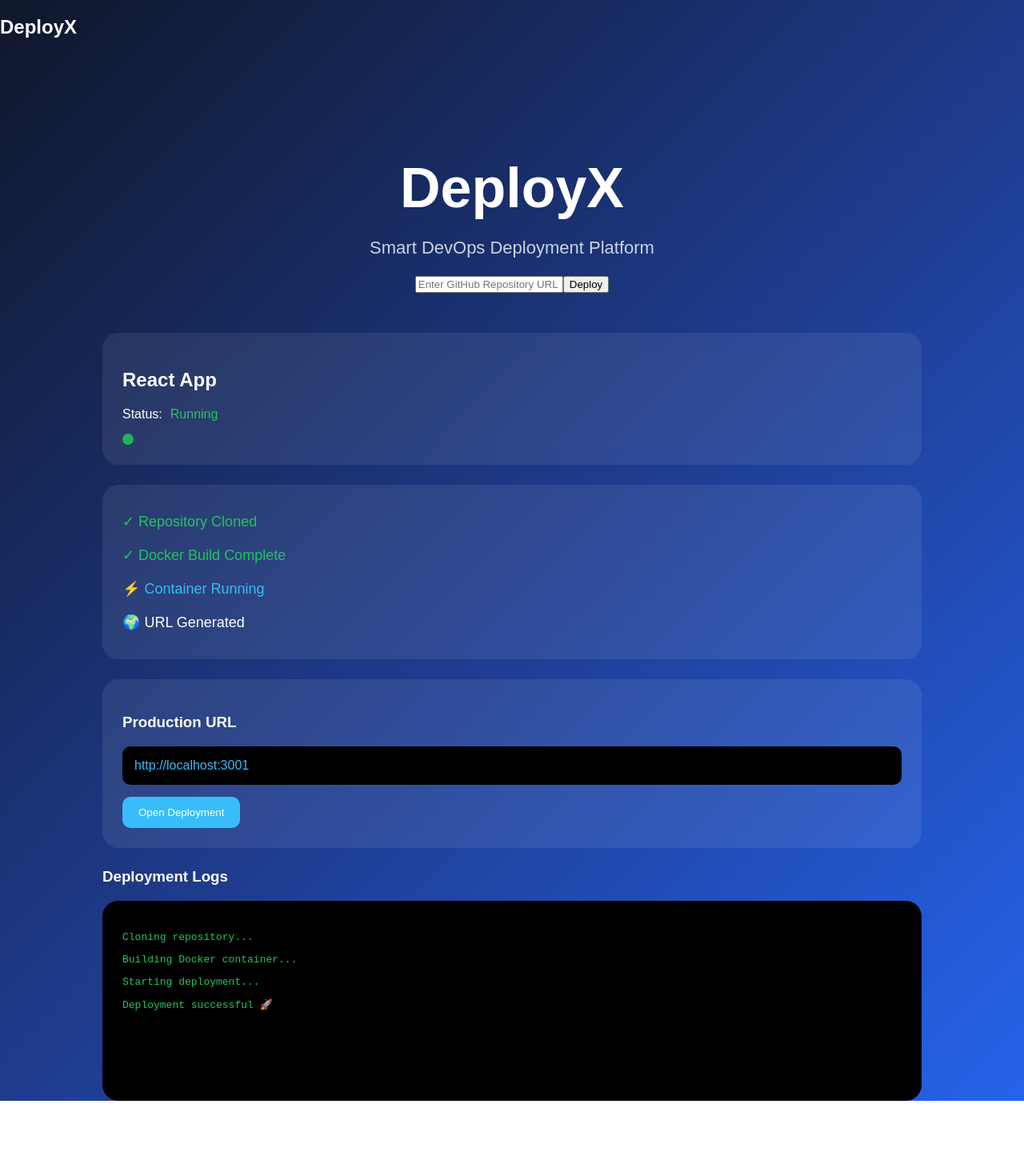
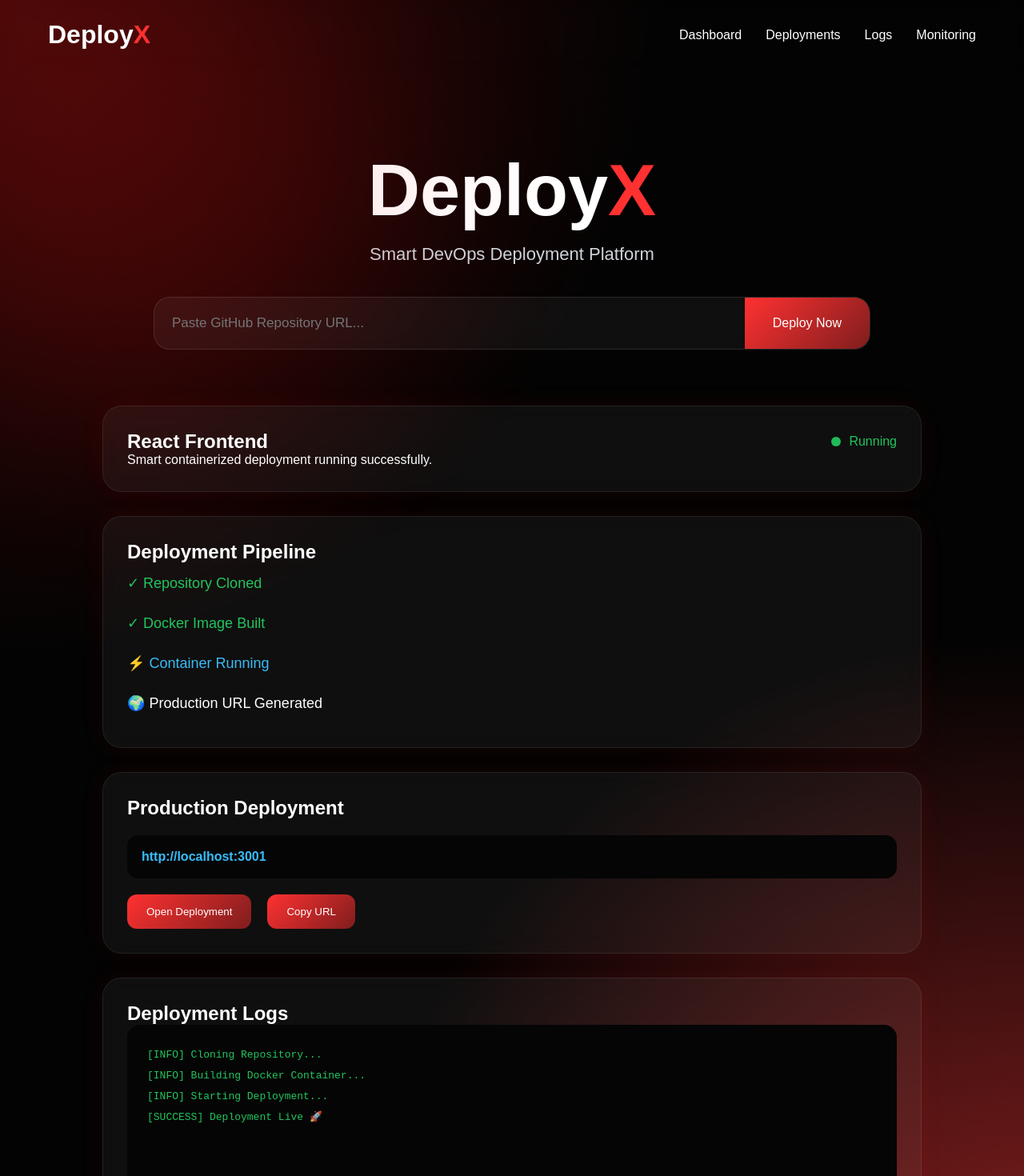
Before and after one commit to Sahil-Reshim/DeployX, a React app in the folder frontend/: page / in a window 1280 px wide. Shown: the top 1470 px of the page at 80% size. Before the commit the page ends 1376 px from the top, so only its background shows below. Built offline with nearby package versions, Linux system fonts and the light colour scheme; the HTML template or start-up script is replaced by a standard one.

Commit message:
Redesigned DeployX dashboard with futuristic SaaS UI

```diff
--- a/frontend/src/components/DeployCard.jsx
+++ b/frontend/src/components/DeployCard.jsx
@@ -1,14 +1,24 @@
 function DeployCard({ status, project }) {
+
   return (
+
     <div className="deploy-card">
-      <h2>{project}</h2>
 
-      <div className="status">
-        Status:
-        <span>{status}</span>
+      <div className="card-top">
+
+        <h2>{project}</h2>
+
+        <div className="live-status">
+          <div className="live-dot"></div>
+          {status}
+        </div>
+
       </div>
 
-      <div className="live-dot"></div>
+      <p>
+        Smart containerized deployment running successfully.
+      </p>
+
     </div>
   );
 }
--- a/frontend/src/components/DeploymentSteps.jsx
+++ b/frontend/src/components/DeploymentSteps.jsx
@@ -1,10 +1,27 @@
 function DeploymentSteps() {
+
   return (
+
     <div className="steps-container">
-      <div className="step completed">✓ Repository Cloned</div>
-      <div className="step completed">✓ Docker Build Complete</div>
-      <div className="step active">⚡ Container Running</div>
-      <div className="step">🌍 URL Generated</div>
+
+      <h2>Deployment Pipeline</h2>
+
+      <div className="step completed">
+        ✓ Repository Cloned
+      </div>
+
+      <div className="step completed">
+        ✓ Docker Image Built
+      </div>
+
+      <div className="step active">
+        ⚡ Container Running
+      </div>
+
+      <div className="step">
+        🌍 Production URL Generated
+      </div>
+
     </div>
   );
 }
--- a/frontend/src/components/Loader.jsx
+++ b/frontend/src/components/Loader.jsx
@@ -0,0 +1,10 @@
+function Loader() {
+  return (
+    <div className="loader-container">
+      <div className="loader"></div>
+      <p>Deploying Project...</p>
+    </div>
+  );
+}
+
+export default Loader;
--- a/frontend/src/components/LogsViewer.jsx
+++ b/frontend/src/components/LogsViewer.jsx
@@ -1,14 +1,23 @@
 function LogsViewer() {
+
   return (
+
     <div className="logs-container">
-      <h3>Deployment Logs</h3>
+
+      <h2>Deployment Logs</h2>
 
       <div className="logs-box">
-        <p>Cloning repository...</p>
-        <p>Building Docker container...</p>
-        <p>Starting deployment...</p>
-        <p>Deployment successful 🚀</p>
+
+        <p>[INFO] Cloning Repository...</p>
+
+        <p>[INFO] Building Docker Container...</p>
+
+        <p>[INFO] Starting Deployment...</p>
+
+        <p>[SUCCESS] Deployment Live 🚀</p>
+
       </div>
+
     </div>
   );
 }
--- a/frontend/src/components/Navbar.jsx
+++ b/frontend/src/components/Navbar.jsx
@@ -1,7 +1,18 @@
 function Navbar() {
   return (
     <nav className="navbar">
-      <h2>DeployX</h2>
+
+      <div className="logo">
+        Deploy<span>X</span>
+      </div>
+
+      <ul className="nav-links">
+        <li>Dashboard</li>
+        <li>Deployments</li>
+        <li>Logs</li>
+        <li>Monitoring</li>
+      </ul>
+
     </nav>
   );
 }
--- a/frontend/src/components/ProductionLink.jsx
+++ b/frontend/src/components/ProductionLink.jsx
@@ -1,13 +1,27 @@
 function ProductionLink() {
+
   return (
+
     <div className="production-link">
-      <h3>Production URL</h3>
+
+      <h2>Production Deployment</h2>
 
       <div className="url-box">
         http://localhost:3001
       </div>
 
-      <button>Open Deployment</button>
+      <div className="button-group">
+
+        <button>
+          Open Deployment
+        </button>
+
+        <button>
+          Copy URL
+        </button>
+
+      </div>
+
     </div>
   );
 }
--- a/frontend/src/components/RepoForm.jsx
+++ b/frontend/src/components/RepoForm.jsx
@@ -1,5 +1,6 @@
 import { useState } from "react";
 import API from "../services/api";
+import Loader from "./Loader";
 
 function RepoForm() {
 
@@ -10,32 +11,29 @@ function RepoForm() {
   const handleDeploy = async () => {
 
     if (!repoUrl) {
-      setMessage("Please enter a GitHub repository URL");
+      setMessage("Enter GitHub Repository URL");
       return;
     }
 
     try {
 
       setLoading(true);
-      setMessage("Starting deployment...");
+      setMessage("");
 
       const response = await API.post("/deploy", {
         repo_url: repoUrl,
       });
 
-      console.log(response.data);
-
       setMessage(
-        response.data.message || "Deployment started successfully"
+        response.data.message ||
+        "Deployment Started Successfully 🚀"
       );
 
     } catch (error) {
 
-      console.error(error);
-
       setMessage(
         error.response?.data?.error ||
-        "Deployment failed"
+        "Deployment Failed"
       );
 
     } finally {
@@ -49,18 +47,25 @@ function RepoForm() {
 
     <div className="repo-form">
 
-      <input
-        type="text"
-        placeholder="Enter GitHub Repository URL"
-        value={repoUrl}
-        onChange={(e) => setRepoUrl(e.target.value)}
-      />
+      <div className="input-container">
 
-      <button onClick={handleDeploy} disabled={loading}>
+        <input
+          type="text"
+          placeholder="Paste GitHub Repository URL..."
+          value={repoUrl}
+          onChange={(e) => setRepoUrl(e.target.value)}
+        />
 
-        {loading ? "Deploying..." : "Deploy"}
+        <button
+          onClick={handleDeploy}
+          disabled={loading}
+        >
+          {loading ? "Deploying..." : "Deploy Now"}
+        </button>
 
-      </button>
+      </div>
+
+      {loading && <Loader />}
 
       {message && (
         <p className="deploy-message">
--- a/frontend/src/pages/Dashboard.jsx
+++ b/frontend/src/pages/Dashboard.jsx
@@ -8,14 +8,20 @@ import LogsViewer from "../components/LogsViewer";
 import "../styles/dashboard.css";
 
 function Dashboard() {
+
   return (
+
     <div className="dashboard">
+
+      <div className="background-glow"></div>
 
       <Navbar />
 
-      <div className="hero-section">
+      <section className="hero-section">
 
-        <h1>DeployX</h1>
+        <h1>
+          Deploy<span>X</span>
+        </h1>
 
         <p>
           Smart DevOps Deployment Platform
@@ -23,12 +29,12 @@ function Dashboard() {
 
         <RepoForm />
 
-      </div>
+      </section>
 
-      <div className="deployment-ui">
+      <section className="deployment-ui">
 
         <DeployCard
-          project="React App"
+          project="React Frontend"
           status="Running"
         />
 
@@ -38,7 +44,7 @@ function Dashboard() {
 
         <LogsViewer />
 
-      </div>
+      </section>
 
     </div>
   );
--- a/frontend/src/styles/dashboard.css
+++ b/frontend/src/styles/dashboard.css
@@ -1,117 +1,197 @@
+* {
+  margin: 0;
+  padding: 0;
+  box-sizing: border-box;
+}
+
 body {
-  margin: 0;
+  background:
+    radial-gradient(circle at top left, #450a0a, transparent 40%),
+    radial-gradient(circle at bottom right, #7f1d1d, transparent 40%),
+    #030303;
+
+  color: white;
   font-family: Arial, sans-serif;
-  background: linear-gradient(
-    135deg,
-    #0f172a,
-    #1e3a8a,
-    #2563eb
-  );
-  min-height: 100vh;
-  color: white;
+  overflow-x: hidden;
 }
 
 .dashboard {
   min-height: 100vh;
+  position: relative;
+}
+
+.background-glow {
+  position: fixed;
+  width: 600px;
+  height: 600px;
+  background: rgba(255, 0, 0, 0.12);
+  border-radius: 50%;
+  filter: blur(120px);
+  top: -100px;
+  left: -100px;
+  animation: floatGlow 8s ease-in-out infinite;
+}
+
+@keyframes floatGlow {
+
+  0% {
+    transform: translateY(0px);
+  }
+
+  50% {
+    transform: translateY(40px);
+  }
+
+  100% {
+    transform: translateY(0px);
+  }
+}
+
+.navbar {
+  width: 100%;
+  padding: 25px 60px;
+  display: flex;
+  justify-content: space-between;
+  align-items: center;
+  backdrop-filter: blur(10px);
+}
+
+.logo {
+  font-size: 32px;
+  font-weight: bold;
+}
+
+.logo span {
+  color: #ff3131;
+}
+
+.nav-links {
+  display: flex;
+  gap: 30px;
+  list-style: none;
+}
+
+.nav-links li {
+  cursor: pointer;
+  transition: 0.3s;
+}
+
+.nav-links li:hover {
+  color: #ff3131;
 }
 
 .hero-section {
   text-align: center;
-  padding-top: 80px;
+  padding-top: 100px;
 }
 
 .hero-section h1 {
-  font-size: 70px;
-  margin-bottom: 10px;
+  font-size: 90px;
+  font-weight: bold;
+}
+
+.hero-section h1 span {
+  color: #ff3131;
 }
 
 .hero-section p {
+  margin-top: 15px;
+  color: #d1d5db;
   font-size: 22px;
-  color: #cbd5e1;
+}
+
+.repo-form {
+  margin-top: 40px;
+}
+
+.input-container {
+  width: 70%;
+  margin: auto;
+  display: flex;
+  background: rgba(255,255,255,0.05);
+  border: 1px solid rgba(255,255,255,0.1);
+  border-radius: 20px;
+  overflow: hidden;
+  backdrop-filter: blur(10px);
+}
+
+.input-container input {
+  flex: 1;
+  padding: 22px;
+  border: none;
+  outline: none;
+  background: transparent;
+  color: white;
+  font-size: 17px;
+}
+
+.input-container button {
+  padding: 22px 35px;
+  border: none;
+  background: linear-gradient(
+    135deg,
+    #ff3131,
+    #7f1d1d
+  );
+
+  color: white;
+  font-size: 16px;
+  cursor: pointer;
+  transition: 0.3s;
+}
+
+.input-container button:hover {
+  opacity: 0.85;
+}
+
+.deploy-message {
+  margin-top: 20px;
+  color: #22c55e;
 }
 
 .deployment-ui {
   width: 80%;
   margin: auto;
-  margin-top: 50px;
+  margin-top: 70px;
+  padding-bottom: 60px;
 }
 
-.deploy-card {
-  background: rgba(255,255,255,0.08);
-  border-radius: 20px;
-  padding: 25px;
-  margin-bottom: 25px;
-  backdrop-filter: blur(10px);
+.deploy-card,
+.steps-container,
+.production-link,
+.logs-container {
+  background: rgba(255,255,255,0.05);
+  border: 1px solid rgba(255,255,255,0.08);
+  border-radius: 24px;
+  padding: 30px;
+  margin-bottom: 30px;
+  backdrop-filter: blur(15px);
+  box-shadow: 0 0 30px rgba(255,0,0,0.08);
 }
 
-.status span {
+.card-top {
+  display: flex;
+  justify-content: space-between;
+  align-items: center;
+}
+
+.live-status {
+  display: flex;
+  align-items: center;
+  gap: 10px;
   color: #22c55e;
-  margin-left: 10px;
 }
 
 .live-dot {
-  width: 14px;
-  height: 14px;
+  width: 12px;
+  height: 12px;
   background: #22c55e;
   border-radius: 50%;
-  margin-top: 15px;
   animation: pulse 1.5s infinite;
 }
 
-.steps-container {
-  background: rgba(255,255,255,0.08);
-  padding: 25px;
-  border-radius: 20px;
-  margin-bottom: 25px;
-}
+@keyframes pulse {
 
-.step {
-  padding: 10px 0;
-  font-size: 18px;
-}
-
-.completed {
-  color: #22c55e;
-}
-
-.active {
-  color: #38bdf8;
-}
-
-.production-link {
-  background: rgba(255,255,255,0.08);
-  padding: 25px;
-  border-radius: 20px;
-  margin-bottom: 25px;
-}
-
-.url-box {
-  background: black;
-  padding: 15px;
-  border-radius: 10px;
-  margin: 15px 0;
-  color: #38bdf8;
-}
-
-.production-link button {
-  background: #38bdf8;
-  border: none;
-  padding: 12px 20px;
-  border-radius: 10px;
-  color: white;
-  cursor: pointer;
-}
-
-.logs-box {
-  background: black;
-  border-radius: 20px;
-  padding: 25px;
-  font-family: monospace;
-  color: #22c55e;
-  min-height: 200px;
-}
-
-@keyframes pulse {
   0% {
     opacity: 1;
   }
@@ -124,3 +204,119 @@ body {
     opacity: 1;
   }
 }
+
+.step {
+  padding: 14px 0;
+  font-size: 18px;
+}
+
+.completed {
+  color: #22c55e;
+}
+
+.active {
+  color: #38bdf8;
+}
+
+.url-box {
+  background: #050505;
+  padding: 18px;
+  border-radius: 14px;
+  margin: 20px 0;
+  color: #38bdf8;
+  font-weight: bold;
+}
+
+.button-group {
+  display: flex;
+  gap: 20px;
+}
+
+.button-group button {
+  border: none;
+  padding: 14px 24px;
+  border-radius: 12px;
+  background: linear-gradient(
+    135deg,
+    #ff3131,
+    #7f1d1d
+  );
+
+  color: white;
+  cursor: pointer;
+}
+
+.logs-box {
+  background: #050505;
+  border-radius: 16px;
+  padding: 25px;
+  color: #22c55e;
+  font-family: monospace;
+  min-height: 220px;
+  line-height: 2;
+  overflow-y: auto;
+}
+
+.loader-container {
+  margin-top: 30px;
+}
+
+.loader {
+  width: 45px;
+  height: 45px;
+  border: 5px solid rgba(255,255,255,0.2);
+  border-top: 5px solid #ff3131;
+  border-radius: 50%;
+  animation: spin 1s linear infinite;
+  margin: auto;
+}
+
+@keyframes spin {
+
+  0% {
+    transform: rotate(0deg);
+  }
+
+  100% {
+    transform: rotate(360deg);
+  }
+}
+
+.loader-container p {
+  margin-top: 15px;
+  color: #d1d5db;
+}
+
+@media(max-width: 768px) {
+
+  .hero-section h1 {
+    font-size: 60px;
+  }
+
+  .input-container {
+    width: 95%;
+    flex-direction: column;
+  }
+
+  .input-container button {
+    width: 100%;
+  }
+
+  .deployment-ui {
+    width: 95%;
+  }
+
+  .card-top {
+    flex-direction: column;
+    gap: 15px;
+  }
+
+  .button-group {
+    flex-direction: column;
+  }
+
+  .navbar {
+    flex-direction: column;
+    gap: 20px;
+  }
+}
```
